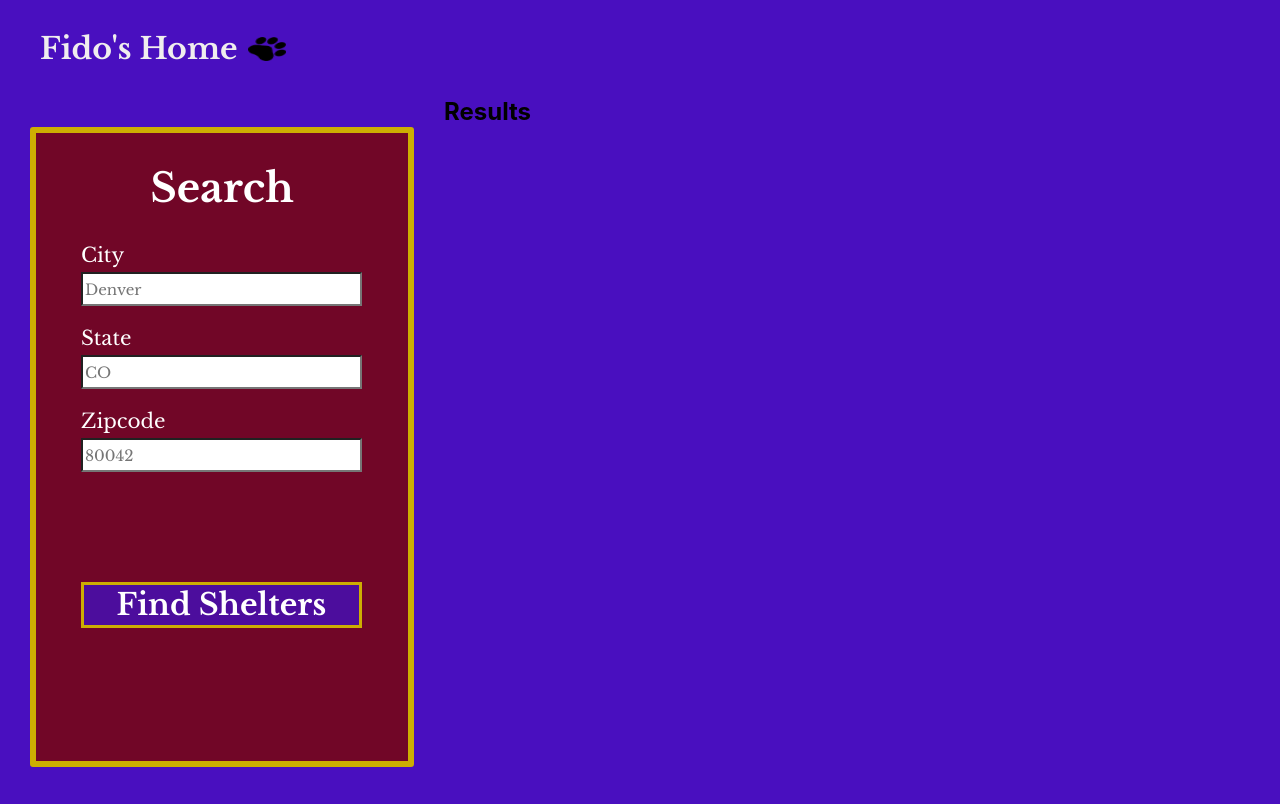
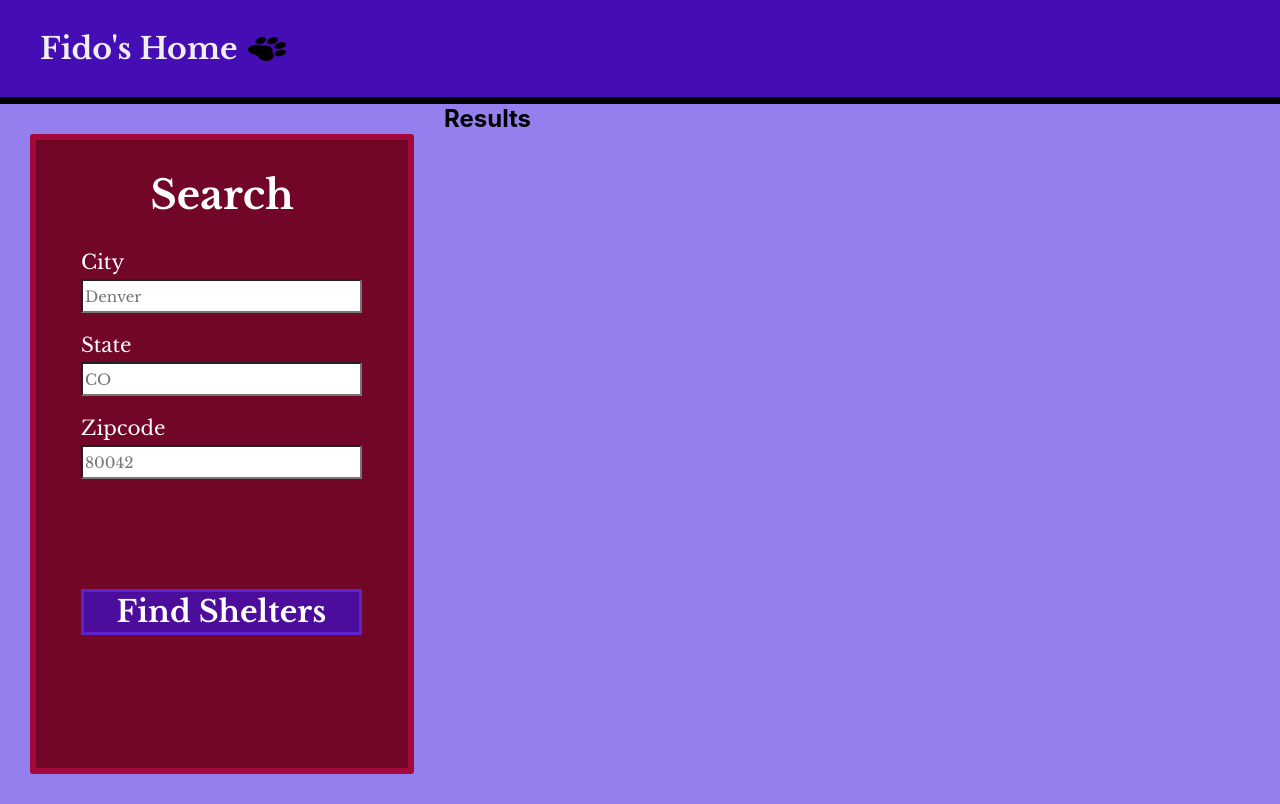
Before and after one commit to JamesRexMiller4/fidoshome, a React (Create React App) app: page /home in a window 1280 px wide. Built offline with nearby package versions, Linux system fonts and the light colour scheme; no server answers.

Commit message:
Adjust button styles and border colors for Form

```diff
--- a/src/components/Form/Form.scss
+++ b/src/components/Form/Form.scss
@@ -8,7 +8,7 @@ form {
   background-color: #710627;
   border: 6px solid;
   border-radius: 3px;
-  border-color: rgb(205, 174, 2);
+  border-color: #a20839;
 }
 
 .form-h2 {
@@ -54,7 +54,7 @@ form {
   font-size: 30px;
   background-color: rgba(69, 15, 179, 0.844);
   border: 3px solid;
-  border-color: rgb(205, 174, 2);
+  border-color: rgba(96, 39, 210, 0.844);
 
   &:hover {
     color: rgb(242, 212, 46);
--- a/src/components/Home/Home.js
+++ b/src/components/Home/Home.js
@@ -21,7 +21,7 @@ class Home extends Component {
 
   render() {
     return (
-      <section>
+      <section className='home-section'>
         <div className="header-wrapper">
           <h2 className="home-h2">Fido's Home</h2>
           <img src={PawLogo} alt='paw print' className='paw-logo' />
--- a/src/components/Home/Home.scss
+++ b/src/components/Home/Home.scss
@@ -1,6 +1,8 @@
 .header-wrapper {
   display: flex;
   align-items: center;
+  border-bottom: 7px solid;
+  background-color: rgba(69, 15, 179, 0.844);
 }
 
 .home-h2 {
@@ -20,4 +22,5 @@
 
 .form-results-section{
   display: flex;
+  background-color: #957FEF;
 }
```
